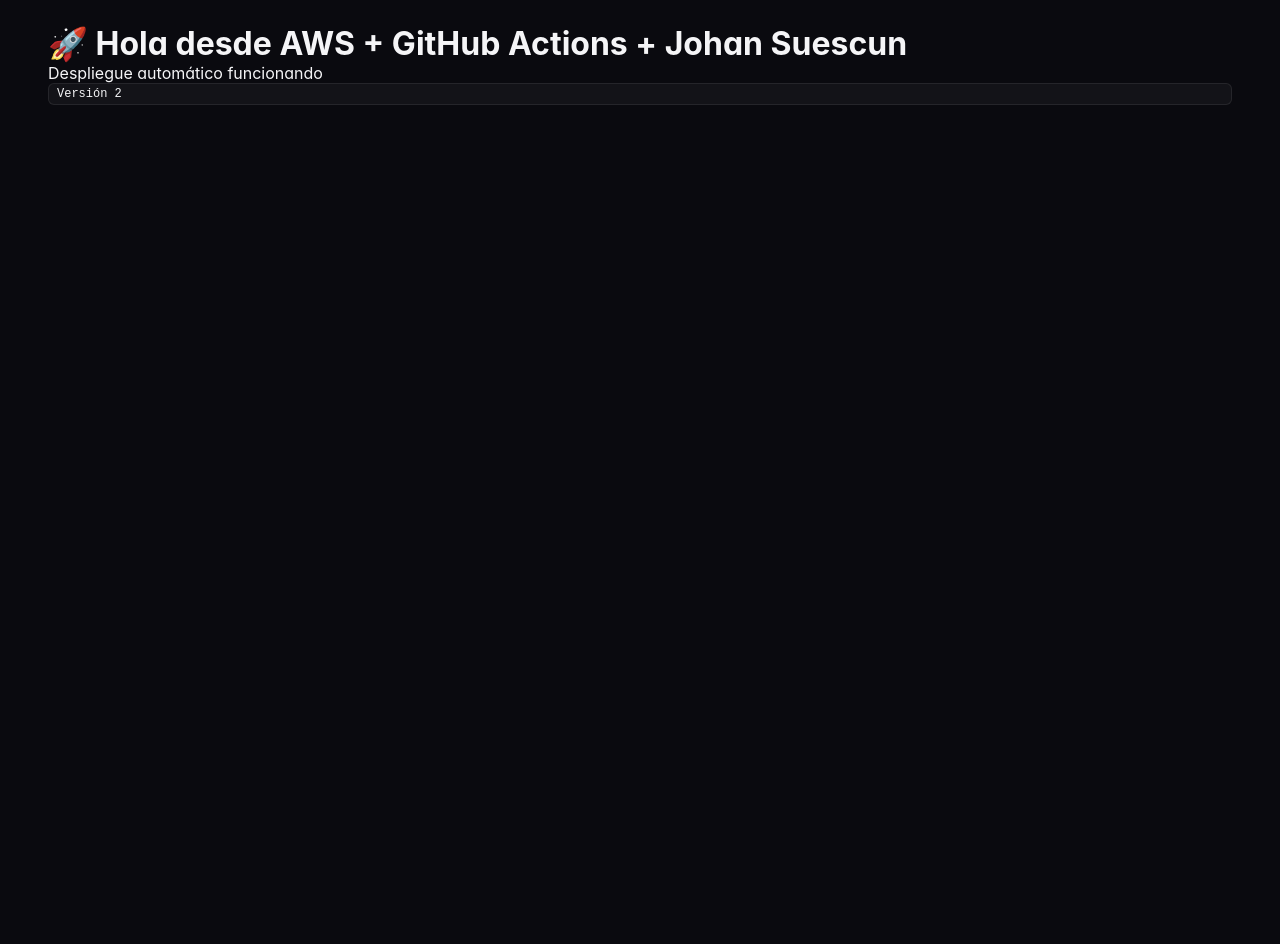
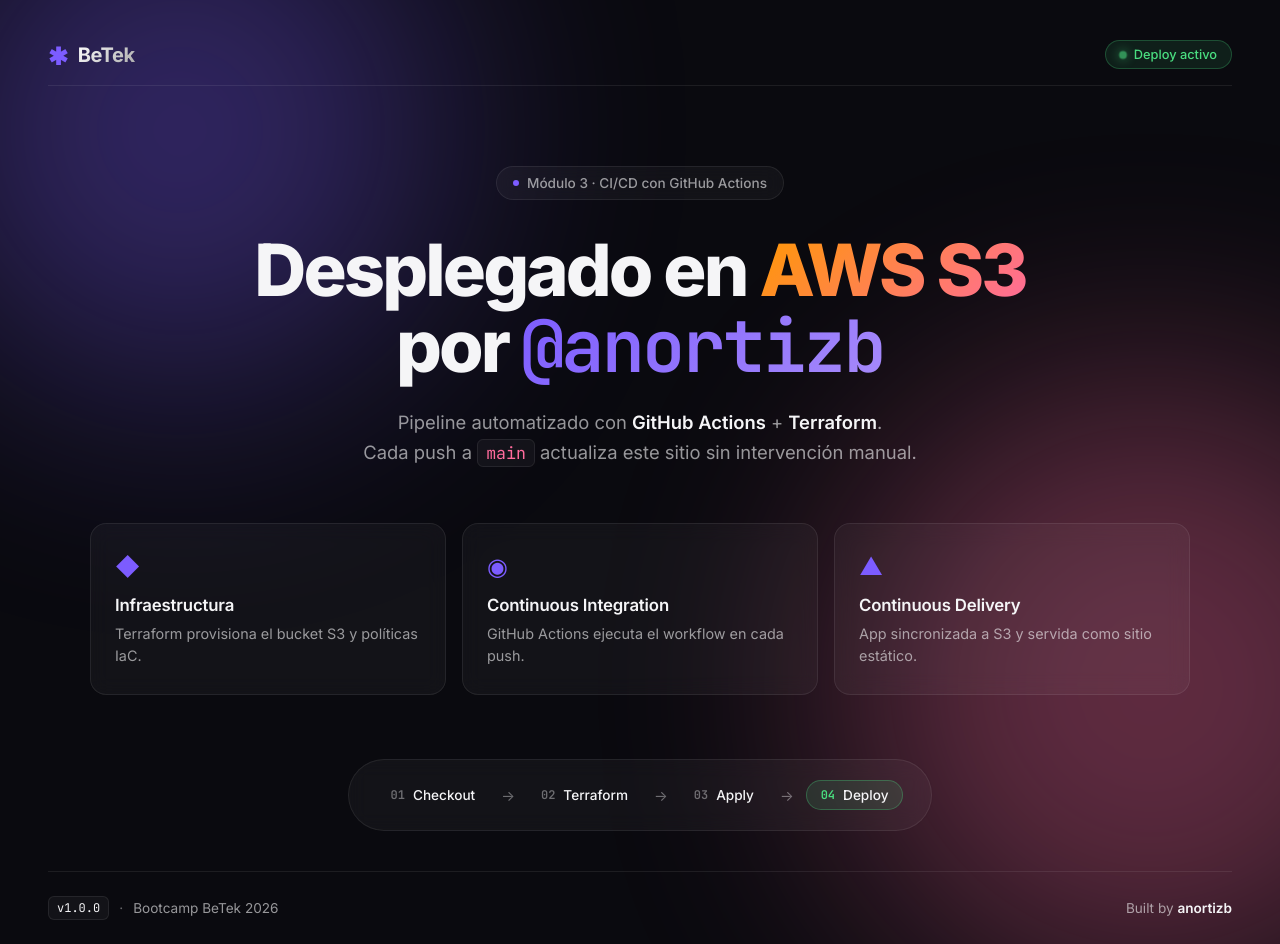
Before and after one commit to anortizb/Github-actions---Static-WebSite, a plain HTML site: page app/index.html in a window 1280 px wide. Before the commit the page ends 800 px from the top, so only its background shows below. Drawn offline with Linux system fonts and the light colour scheme.

Commit message:
Update index.html

```diff
--- a/app/index.html
+++ b/app/index.html
@@ -1,15 +1,95 @@
 <!DOCTYPE html>
-<html>
+<html lang="es">
 <head>
-<meta charset="UTF-8">
-<title>Andres CI/CD</title>
-<link rel="stylesheet" href="styles.css">
+    <meta charset="UTF-8">
+    <meta name="viewport" content="width=device-width, initial-scale=1.0">
+    <title>anortizb · BeTek CI/CD</title>
+    <link rel="preconnect" href="https://fonts.googleapis.com">
+    <link rel="preconnect" href="https://fonts.gstatic.com" crossorigin>
+    <link href="https://fonts.googleapis.com/css2?family=Inter:wght@400;500;600;700;800&family=JetBrains+Mono:wght@400;600&display=swap" rel="stylesheet">
+    <link rel="stylesheet" href="styles.css">
 </head>
 <body>
-<div class="container">
-<h1>🚀 Hola desde AWS + GitHub Actions + Johan Suescun</h1>
-<p>Despliegue automático funcionando</p>
-<div class="version">Versión 2</div>
-</div>
+    <div class="glow glow--1"></div>
+    <div class="glow glow--2"></div>
+
+    <nav class="nav">
+        <div class="nav__brand">
+            <span class="nav__asterisk">✱</span>
+            <span class="nav__logo">BeTek</span>
+        </div>
+        <div class="nav__status">
+            <span class="dot"></span>
+            Deploy activo
+        </div>
+    </nav>
+
+    <main class="hero">
+        <div class="badge">
+            <span class="badge__dot"></span>
+            Módulo 3 · CI/CD con GitHub Actions
+        </div>
+
+        <h1 class="hero__title">
+            Desplegado en <span class="gradient-text">AWS S3</span><br>
+            por <span class="handle">@anortizb</span>
+        </h1>
+
+        <p class="hero__subtitle">
+            Pipeline automatizado con <strong>GitHub Actions</strong> + <strong>Terraform</strong>.<br>
+            Cada push a <code>main</code> actualiza este sitio sin intervención manual.
+        </p>
+
+        <div class="cards">
+            <div class="card">
+                <div class="card__icon">◆</div>
+                <h3 class="card__title">Infraestructura</h3>
+                <p class="card__text">Terraform provisiona el bucket S3 y políticas IaC.</p>
+            </div>
+            <div class="card">
+                <div class="card__icon">◉</div>
+                <h3 class="card__title">Continuous Integration</h3>
+                <p class="card__text">GitHub Actions ejecuta el workflow en cada push.</p>
+            </div>
+            <div class="card">
+                <div class="card__icon">▲</div>
+                <h3 class="card__title">Continuous Delivery</h3>
+                <p class="card__text">App sincronizada a S3 y servida como sitio estático.</p>
+            </div>
+        </div>
+
+        <div class="pipeline">
+            <div class="pipeline__step">
+                <span class="step__num">01</span>
+                <span class="step__label">Checkout</span>
+            </div>
+            <span class="pipeline__arrow">→</span>
+            <div class="pipeline__step">
+                <span class="step__num">02</span>
+                <span class="step__label">Terraform</span>
+            </div>
+            <span class="pipeline__arrow">→</span>
+            <div class="pipeline__step">
+                <span class="step__num">03</span>
+                <span class="step__label">Apply</span>
+            </div>
+            <span class="pipeline__arrow">→</span>
+            <div class="pipeline__step pipeline__step--active">
+                <span class="step__num">04</span>
+                <span class="step__label">Deploy</span>
+            </div>
+        </div>
+    </main>
+
+    <footer class="footer">
+        <div class="footer__left">
+            <span class="version">v1.0.0</span>
+            <span class="sep">·</span>
+            <span>Bootcamp BeTek 2026</span>
+        </div>
+        <div class="footer__right">
+            Built by <strong>anortizb</strong>
+        </div>
+    </footer>
 </body>
 </html>
```
